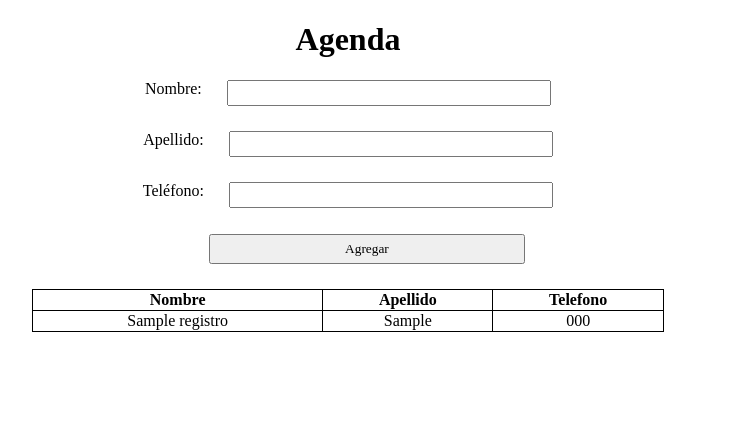
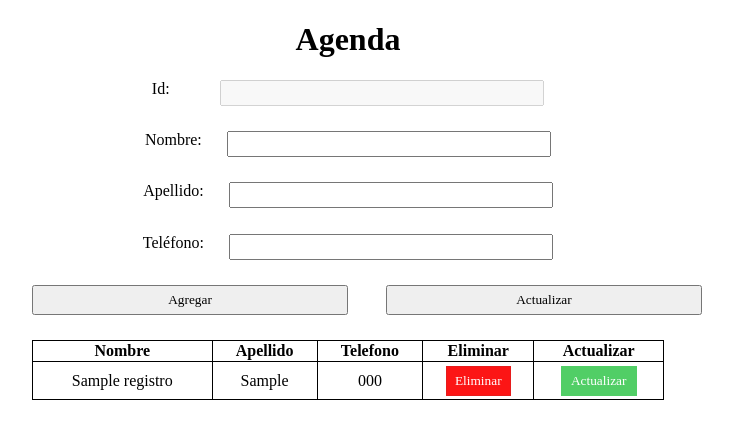
Before and after one commit to An-Isa93/LMP, a Flask app: page /agenda in a window 1280 px wide. Shown: the top 439 px of the page, without its empty margins (292-1025 px from the left). Run offline with Flask 3, Linux system fonts and the light colour scheme; tables that the repository leaves empty or names only in its code hold one stand-in row (values such as "Sample post").

Commit message:
Updates and Deletes

```diff
--- a/Templates/index.html
+++ b/Templates/index.html
@@ -5,11 +5,16 @@
     <meta name="viewport" content="width=device-width, initial-scale=1.0">
     <title>Agenda </title>
     <link rel="stylesheet" href="{{ url_for('static', filename='estilos.css') }}">
+
 </head>
 <body>
     <h1>Agenda</h1>
     <form method="POST" action="/agenda">
         <div class="container">
+            <div class="id">
+                <label>Id: </label>
+                <input id="id" name="id" disabled>
+            </div>
             <div class="name">
                 <label>Nombre: </label>
                 <input id="nombre" name="nombre" required>
@@ -22,8 +27,10 @@
                 <label>Teléfono: </label>
                 <input id="telefono" name="telefono" required>
             </div>
+            <input type="hidden" id="contacto-id" name="contacto-id">
             <div class="btn">
             <button type="submit">Agregar</button>
+            <button type="button" onclick="updateContact()">Actualizar</button>
             </div>
         </div>
     </form>
@@ -32,16 +39,28 @@
             <th>Nombre</th>
             <th>Apellido</th>
             <th>Telefono</th>
+            <th>Eliminar</th>
+            <th>Actualizar</th>
         </thead>
         <tbody>
             {% for contacto in contactos %}
             <tr>
-                <td>{{contacto[0]}}</td>
                 <td>{{contacto[1]}}</td>
                 <td>{{contacto[2]}}</td>
+                <td>{{contacto[3]}}</td>
+                <td>
+                    <form method="POST" action="/eliminar">
+                        <input type="hidden" name="id" value="{{ contacto[0] }}">
+                        <button type="submit" class="delete">Eliminar</button>
+                    </form>
+                </td>
+                <td>
+                   <button class="update" onClick="mostrar('{{ contacto[0] }}', '{{ contacto[1] }}', '{{ contacto[2] }}', '{{ contacto[3] }}')">Actualizar</button>
+                </td>
             </tr>
             {% endfor %}
         </tbody>
     </table>
+    <script src="{{ url_for('static', filename='script.js') }}"></script>
 </body>
 </html>
--- a/app.py
+++ b/app.py
@@ -1,4 +1,4 @@
-from flask import Flask, render_template, request, redirect,url_for
+from flask import Flask, render_template, request, redirect,url_for, jsonify
 from bd import conexion
 
 app = Flask(__name__)
@@ -25,12 +25,40 @@ def agregar(nombre, apellido, telefono):
 def listar():
     conn = conexion()
     with conn.cursor() as cursor:
-        cursor.execute("SELECT nombre, apellido, telefono FROM registro")
+        cursor.execute("SELECT*FROM registro")
         contactos = cursor.fetchall()  #Recupera todas las filas de la consulta ejecutada y las devuelve como una lista de tuplas.
         conn.commit()
     conn.close()
     return contactos
 
+@app.route("/eliminar",methods=["POST"])
+def eliminar():
+    id_contacto = request.form['id']
+    conn = conexion()
+    with conn.cursor() as cursor:
+        cursor.execute("DELETE FROM registro WHERE id=%s",(id_contacto,))
+        conn.commit()
+    conn.close()
+    return redirect(url_for("agenda"))
+
+@app.route("/actualizar", methods=["POST"])
+def actualizar():
+    data = request.json
+    id_contacto = data.get("id")
+    nombre = data.get("nombre")
+    apellido = data.get("apellido")
+    telefono = data.get("telefono")
+    conn = conexion()
+    with conn.cursor() as cursor:
+        cursor.execute(
+            "UPDATE registro SET nombre=%s, apellido=%s, telefono=%s WHERE id=%s",
+            (nombre, apellido, telefono, id_contacto)
+        )
+        conn.commit()
+
+    conn.close()
+    return jsonify({"status": "success"})
+
 
 
 if __name__ == "__main__":
--- a/static/estilos.css
+++ b/static/estilos.css
@@ -61,3 +61,31 @@ button{
     height: 30px;
     margin-left: 3%;
 }
+.id{
+    display: flex;
+    justify-content: center;
+    margin-bottom: 2%;
+}
+.id input{
+    margin-left: 4%;
+}
+.delete{
+    display: block;
+    margin-left: 20%;
+    margin-bottom: 2%;
+    width: 60%;
+    height: 30px;
+    color:white;
+    background: #fc1515;
+    border: 1px solid #e61c1c;
+}
+.update{
+    display: block;
+    margin-left: 20%;
+    margin-bottom: 2%;
+    width: 60%;
+    height: 30px;
+    color:white;
+    background: #51ce66;
+    border: 1px solid #51ce66;
+}
--- /dev/null
+++ b/static/script.js
@@ -0,0 +1,42 @@
+function mostrar(id,nombre,apellido,telefono){
+    document.getElementById("nombre").value = nombre;
+    document.getElementById("apellido").value = apellido;
+    document.getElementById("telefono").value = telefono;
+    document.getElementById("id").value = id;
+}
+ function updateContact(){
+    const id = document.getElementById("id").value;
+    const nombre = document.getElementById("nombre").value;
+    const apellido = document.getElementById("apellido").value;
+    const telefono = document.getElementById("telefono").value;
+    if(id==""){
+      alert("Error al actualizar");
+    }
+    else{
+        fetch('/actualizar',{
+            method: 'POST',
+            headers:{
+                'Content-Type':'application/json'
+            },
+            body: JSON.stringify({
+                "id": id,
+                "nombre": nombre,
+                "apellido": apellido,
+                "telefono": telefono
+            })
+        })
+        .then(response => response.json())
+        .then(data=>{
+            if(data.status === 'success'){
+                alert('Contacto actualizado')
+                window.location.reload();
+            }
+            else {
+                alert('Error al actualizar el contacto.');
+            }
+        })
+        .catch(error => console.error('Error:', error));
+
+    }
+
+ }
```
